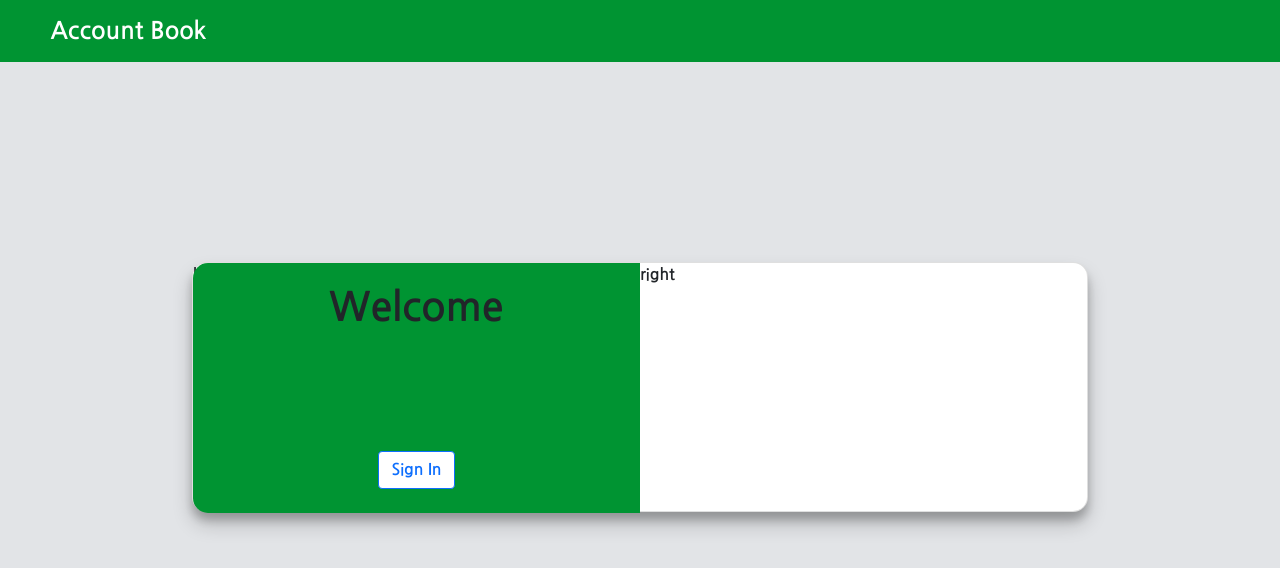
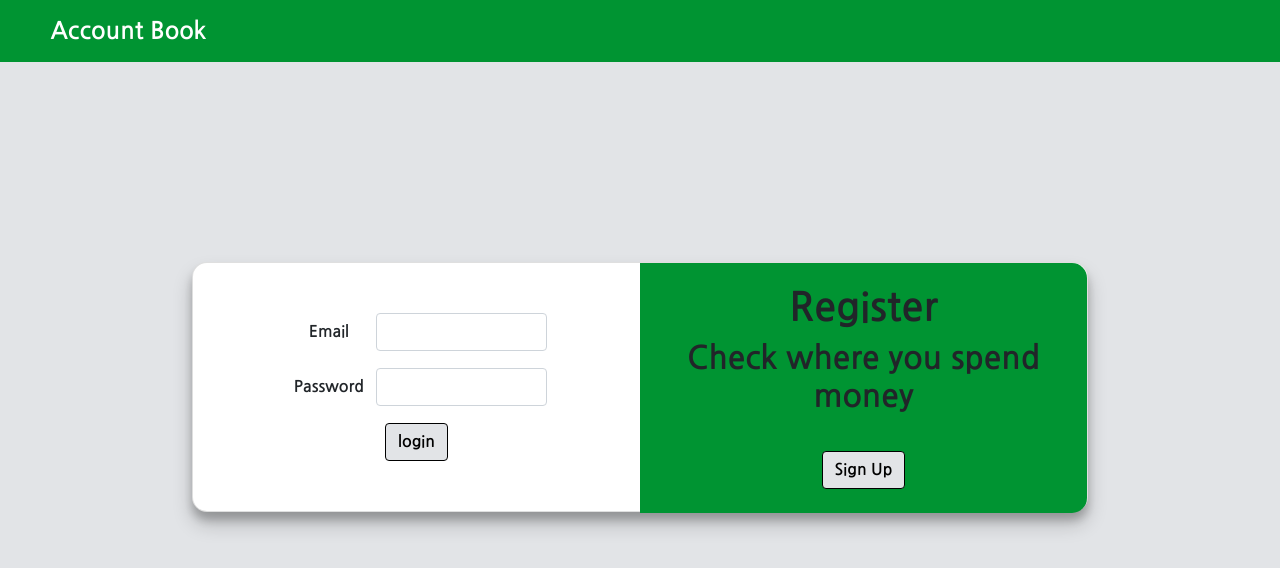
Before and after one commit to ohtaehyun/account_book, a website: page views/signInUp.html in a window 1280 px wide. Drawn offline with nearby package versions, Linux system fonts and the light colour scheme; files that its build step writes are made by us from their sources.

Commit message:
sample login page

```diff
--- a/static/css/base.css
+++ b/static/css/base.css
@@ -54,3 +54,9 @@ body {
     font-size: 24px !important;
     font-weight: 900 !important;
 }
+
+button{
+    color: black!important;
+    background-color:#e2e4e7 !important;
+    border-color: black !important;
+}
--- a/static/css/signInUp.css
+++ b/static/css/signInUp.css
@@ -11,6 +11,8 @@ html, body {
 .leftBox, .rightBox{
     display: inline-block;
     width: 50%;
+    padding: 10px;
+    margin: auto;
 }
 
 .card{
@@ -25,6 +27,7 @@ html, body {
 .moveBox{
     padding:20px;
     position: absolute;
+    right: 0;
     height: 250px;
     width: 50%;
     background-color:#009432;
@@ -52,6 +55,10 @@ input {
     margin: auto;
 }
 
-button {
-    background-color:white !important;
+.leftBox input, .rightBox input {
+    width: 40% !important;
 }
+
+.leftBox label, .rightBox label {
+    width: 20% !important;
+}
--- a/static/js/signInUp.js
+++ b/static/js/signInUp.js
@@ -5,16 +5,15 @@ function init(){
     const signUp = document.querySelector('.signUp');
 
     moveSignIn.addEventListener('click',(e)=>{
-        moveBox.setAttribute('style','transform:translateX(100%)');
+        moveBox.setAttribute('style','transform:translateX(0%)');
         moveBox.classList.remove('borderLeft');
         moveBox.classList.add('borderRight');
         signIn.classList.add('hide');
         signUp.classList.remove('hide');
     });
 
-
     moveSignUp.addEventListener('click',(e)=>{
-        moveBox.setAttribute('style','transform:translateX(0%)');
+        moveBox.setAttribute('style','transform:translateX(-100%)');
         moveBox.classList.add('borderLeft');
         moveBox.classList.remove('borderRight');
         signUp.classList.add('hide');
--- a/views/signInUp.html
+++ b/views/signInUp.html
@@ -26,8 +26,8 @@
     <div class="container ">
       <div class="row align-items-center">
         <div class="card">
-          <div class="moveBox text-center borderLeft">
-            <div class="signUp hide h-100">
+          <div class="moveBox text-center borderRight">
+            <div class="signUp  h-100">
               <div class="textZone">
                 <h1>Register</h1>
                 <h2>Check where you spend money</h1>
@@ -35,7 +35,7 @@
               <button class="btn btn-outline-primary btn-bottom"  id="moveSignUp">Sign Up</button>
             </div>
 
-            <div class="signIn h-100">
+            <div class="signIn hide h-100">
               <div class="textZone">
                 <h1>Welcome</h1>
               </div>
@@ -44,10 +44,36 @@
           </div>
 
 
-
-
-          <div class="col leftBox">left</div>
-          <div class="col rightBox ">right</div>
+          <div class="col leftBox text-center">
+            <form>
+              <div class="mb-3">
+                <label for="signUpEmail" class="form-label">Email</label>
+                <input type="email" class="form-control" id="signUpEmail" aria-describedby="emailHelp">
+              </div>
+              <div class="mb-3">
+                <label for="signUpPassword" class="form-label">Password</label>
+                <input type="password" class="form-control" id="signUpPassword">
+              </div>
+              <button type="submit" class="btn btn-primary">login</button>
+            </form>
+          </div>
+          <div class="col rightBox text-center ">
+            <form>
+              <div class="mb-3">
+                <label for="signUpEmail" class="form-label">Email</label>
+                <input type="email" class="form-control" id="signUpEmail" aria-describedby="emailHelp">
+              </div>
+              <div class="mb-3">
+                <label for="signUpPassword" class="form-label">Password</label>
+                <input type="password" class="form-control" id="signUpPassword">
+              </div>
+              <div class="mb-3">
+                <label for="signUpPassword" class="form-label">Password confirm</label>
+                <input type="password" class="form-control" id="signUpPassword">
+              </div>
+              <button type="submit" class="btn btn-primary">Submit</button>
+            </form>
+          </div>
         </div>
       </div>
     </div>
```
Also changed, not shown: views/base.html (+0 -1 lines).
